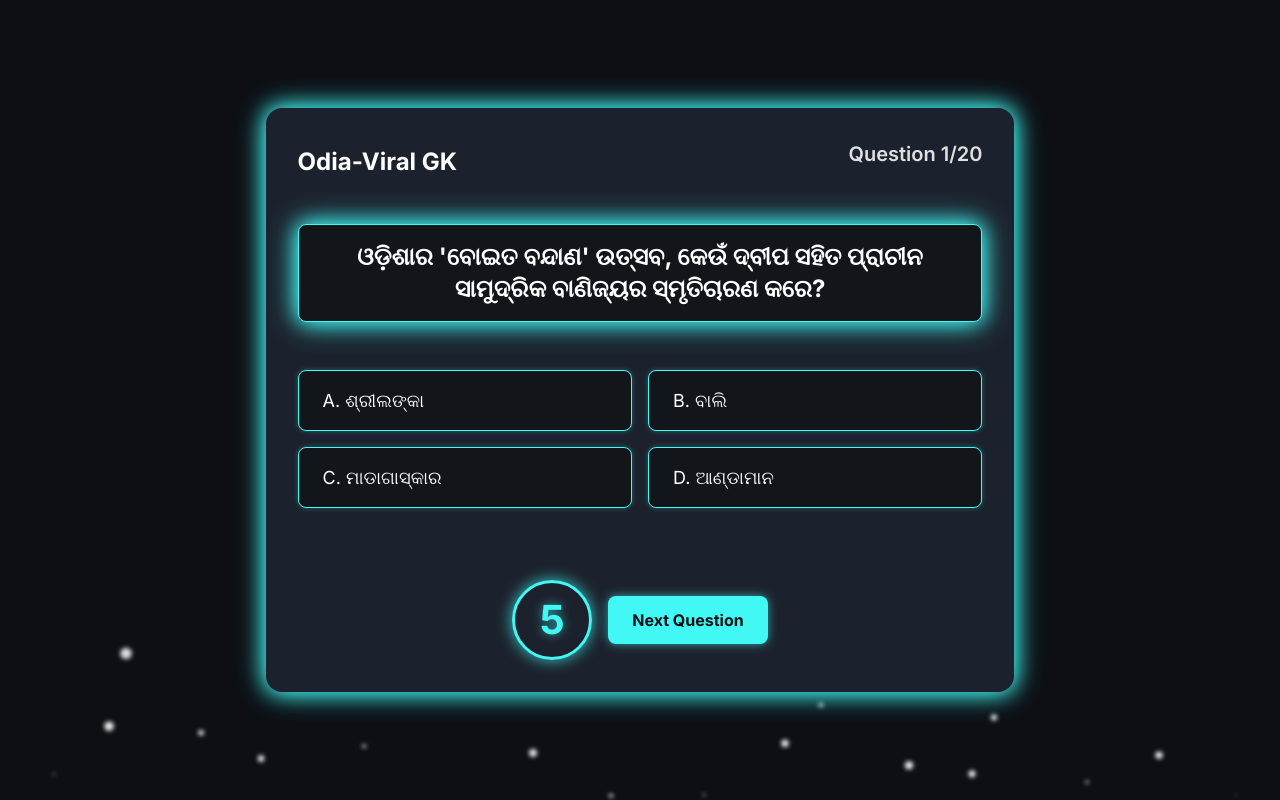
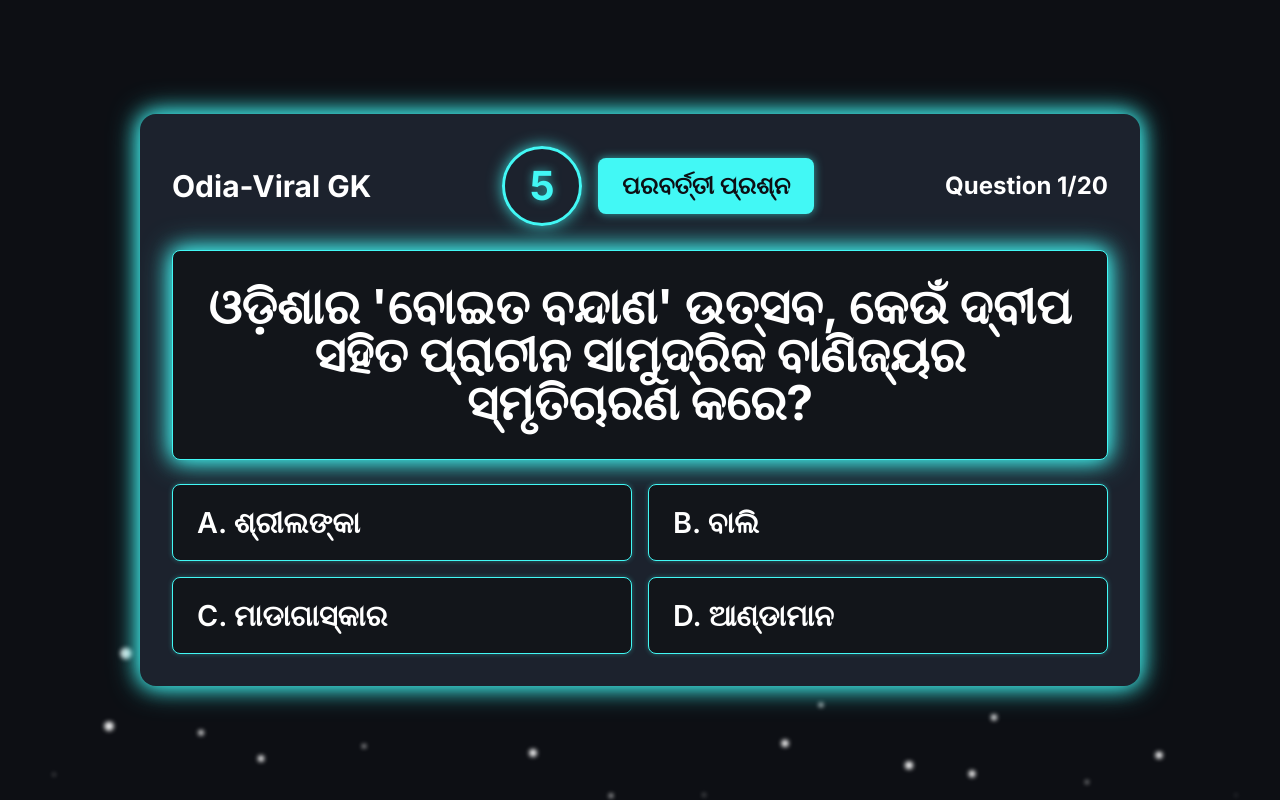
Before and after one commit to Dwiti-Maharana/Odia-Viral-GK, a plain HTML site: page index.html in a window 1280 px wide. Drawn offline with nearby package versions, Linux system fonts and the light colour scheme.

Commit message:
refactor bubble animations and enhance quiz layout for better user experience

```diff
--- a/index.html
+++ b/index.html
@@ -94,8 +94,7 @@
         .quiz-container {
             background-color: #1c222d; /* Top Navbar / Normal Button Background */
             border-radius: 1rem;
-            box-shadow: 0 0 20px rgba(0, 0, 0, 0.5);
-            max-width: 800px;
+            max-width: 1000px;
             width: 90%; /* Responsive width */
             padding: 2rem;
             display: flex;
@@ -110,10 +109,10 @@
         .question-box {
             background-color: #12151a;
             border: 1px solid #42f8f5;
-            border-radius: 0.5rem; /* Adjusted from 1rem to match option buttons */
-            padding: 1.5rem; /* Adjusted padding for better visual */
-            box-shadow: 0 0 10px rgba(66, 248, 245, 0.6); /* Initial glow */
-            animation: glowing 1.8s infinite alternate; /* Apply glowing animation */
+            border-radius: 0.5rem;
+            padding: 2rem; /* Adjusted padding */
+            box-shadow: 0 0 10px rgba(66, 248, 245, 0.6);
+            animation: glowing 1.8s infinite alternate;
         }
 
         .option-button {
@@ -125,19 +124,14 @@
             text-align: left;
             transition: all 0.3s ease;
             box-shadow: 0 0 5px rgba(66, 248, 245, 0.3); /* Glow Shadow */
-            font-size: 1.125rem; /* text-lg */
+            font-size: 1.8rem; /* text-lg */
+            font-weight: 600; /* semibold */
             cursor: pointer; /* Indicate clickable */
         }
 
         .option-button:hover:not(.selected):not(.correct):not(.incorrect) {
             background-color: rgba(66, 248, 245, 0.2); /* Slight hover effect */
             box-shadow: 0 0 15px rgba(66, 248, 245, 0.6);
-        }
-
-        .option-button.selected {
-            /* This class will no longer be applied on initial selection, only for internal tracking if needed */
-            /* If you want a subtle visual cue for selection without glow, adjust this */
-            /* For now, leaving it empty as per user request to not glow on selection */
         }
 
         .option-button.correct {
@@ -147,7 +141,6 @@
             color: #0d0f14; /* Black text for correct answer */
             font-weight: bolder; /* Bold text for correct answer */
         }
-
 
         @keyframes glowing {
             0% { box-shadow: 0 0 10px rgba(66, 248, 245, 0.6), 0 0 20px rgba(66, 248, 245, 0.4); }
@@ -166,17 +159,16 @@
             text-shadow: 0 0 10px rgba(66, 248, 245, 0.6);
             min-width: 80px;
             text-align: center;
-            /* Added styles for timer circle */
             display: flex;
             justify-content: center;
             align-items: center;
-            width: 80px; /* Adjust size as needed */
-            height: 80px; /* Adjust size as needed */
+            width: 80px;
+            height: 80px;
             border-radius: 50%;
             border: 3px solid #42f8f5;
             box-shadow: 0 0 15px rgba(66, 248, 245, 0.8);
-            background-color: rgba(28, 34, 45, 0.8); /* Match navbar/button background with transparency */
-            cursor: pointer; /* Timer is clickable */
+            background-color: rgba(28, 34, 45, 0.8);
+            cursor: pointer;
         }
 
         .timer-display.disabled {
@@ -238,68 +230,41 @@
             box-shadow: 0 0 20px rgba(66, 248, 245, 0.8);
         }
 
-        /* Responsive adjustments */
-        @media (min-width: 640px) { /* sm breakpoint */
-            .quiz-container {
-                width: 80%;
-            }
-        }
-        @media (min-width: 768px) { /* md breakpoint */
-            .quiz-container {
-                width: 70%;
-            }
-        }
-        @media (min-width: 1024px) { /* lg breakpoint */
-            .quiz-container {
-                width: 60%;
-            }
-        }
     </style>
 </head>
 <body class="flex items-center justify-center p-4">
 
     <div class="bubbles">
-        <div class="bubble"></div>
-        <div class="bubble"></div>
-        <div class="bubble"></div>
-        <div class="bubble"></div>
-        <div class="bubble"></div>
-        <div class="bubble"></div>
-        <div class="bubble"></div>
-        <div class="bubble"></div>
-        <div class="bubble"></div>
-        <div class="bubble"></div>
-        <div class="bubble glow"></div>
-        <div class="bubble"></div>
-        <div class="bubble"></div>
-        <div class="bubble glow"></div>
-        <div class="bubble"></div>
-        <div class="bubble"></div>
-        <div class="bubble"></div>
-        <div class="bubble glow"></div>
-        <div class="bubble"></div>
-        <div class="bubble"></div>
+        <div class="bubble"></div><div class="bubble"></div><div class="bubble"></div><div class="bubble"></div><div class="bubble"></div><div class="bubble"></div><div class="bubble"></div><div class="bubble"></div><div class="bubble"></div><div class="bubble"></div><div class="bubble glow"></div><div class="bubble"></div><div class="bubble"></div><div class="bubble glow"></div><div class="bubble"></div><div class="bubble"></div><div class="bubble"></div><div class="bubble glow"></div><div class="bubble"></div><div class="bubble"></div>
     </div>
 
     <div class="quiz-container">
-        <div class="flex flex-col sm:flex-row justify-between items-center mb-4">
-            <div class="text-xl sm:text-2xl font-bold text-white mb-2 sm:mb-0">Odia-Viral GK</div>
-            <div id="question-number" class="text-lg sm:text-xl font-semibold mb-4 text-secondary-description">Question 1/100</div>
+        <!-- MODIFIED: Top bar now contains all header elements -->
+        <div class="flex justify-between items-center w-full">
+            <!-- Left Item -->
+            <div class="text-2xl sm:text-3xl font-bold text-white">Odia-Viral GK</div>
+
+            <!-- Center Items -->
+            <div class="flex items-center gap-4">
+                <div id="timer" class="timer-display">5</div>
+                <button id="next-button" class="text-2xl sm:text-2xl font-bold main-button px-6 py-3 text-lg" disabled>ପରବର୍ତ୍ତୀ ପ୍ରଶ୍ନ</button>
             </div>
 
-        <div class="question-box p-4 mb-6 rounded-lg">
-            <div id="question-text" class="text-xl sm:text-2xl font-bold text-white leading-relaxed text-center">
+            <!-- Right Item -->
+            <div id="question-number" class="text-xl sm:text-2xl font-bold text-white">Question 1/20</div>
+        </div>
+
+        <div class="question-box">
+            <!-- MODIFIED: Increased text size for the question -->
+            <div id="question-text" class="text-2xl sm:text-5xl font-bold text-white leading-relaxed text-center">
                 </div>
         </div>
 
-        <div id="options-container" class="grid grid-cols-1 sm:grid-cols-2 gap-4 mb-6">
-            </div>
-            <script></script>
-        <div class="flex flex-col sm:flex-row justify-center items-center gap-4 mt-6">
-            <div id="timer" class="timer-display">5</div>
-            <button id="next-button" class="main-button px-6 py-3" disabled>Next Question</button>
+        <div id="options-container" class="grid grid-cols-1 sm:grid-cols-2 gap-4">
+            <!-- Options will be generated by JS here -->
         </div>
 
+        <!-- REMOVED: The old bottom container for timer and next button is no longer needed -->
     </div>
 
     <div id="message-box" class="message-box">
@@ -511,6 +476,7 @@
                 const button = document.createElement('button');
                 // Prepend the letter label to the option text
                 button.textContent = `${optionLabels[index]}. ${option}`;
+                // MODIFIED: Adding font-semibold via the class list from the style tag
                 button.classList.add('option-button', 'w-full', 'block', 'text-left');
                 // Pass only the original option text for comparison
                 button.addEventListener('click', () => handleOptionClick(button, option, currentQuestion.answer));
@@ -526,13 +492,10 @@
             if (selectedOption !== null) return; // Only allow one selection per question
 
             selectedOption = clickedButton;
-            // Removed: clickedButton.classList.add('selected'); // DO NOT highlight selected option immediately as per user request
 
-            // Disable all options after selection, so they can't change their mind
+            // Disable all options after selection
             Array.from(optionsContainer.children).forEach(button => {
-                if (button !== clickedButton) { // Keep the selected one marked (internally by selectedOption)
                 button.disabled = true;
-                }
             });
             // Do NOT start timer here. User will click the timer to start.
         }
@@ -554,7 +517,6 @@
                     correctSound.play(); // Play correct answer sound
                 } else if (selectedAnswerTextWithLabel && selectedAnswerTextWithLabel.substring(3) === originalButtonText && originalButtonText !== correctAnswerText) {
                     button.classList.add('incorrect'); // Highlight incorrect selected answer
-                    // No need to remove 'selected' class as it's not applied on selection
                 }
                 button.disabled = true; // Ensure all buttons are disabled after reveal
             });
@@ -562,12 +524,10 @@
             // Score update only if an option was selected and it was correct
             if (selectedOption && selectedOption.textContent.substring(3) === correctAnswerText) {
                 score++;
-                // Removed: scoreDisplay.textContent = `Score: ${score}`;
             }
         }
 
         timerElement.addEventListener('click', () => {
-
             // Prevent multiple clicks on timer for the same question or if answer is already revealed
             if (timerCountdown !== null || !nextButton.disabled) {
                 return;
@@ -582,7 +542,6 @@
         function resetQuiz() {
             currentQuestionIndex = 0;
             score = 0;
-            // Removed: scoreDisplay.textContent = `Score: ${score}`;
             clearInterval(timerCountdown); // Ensure timer is cleared on reset
             timerCountdown = null; // Reset timerCountdown to null
             loadQuestion();
@@ -597,7 +556,6 @@
         // Initial load
         window.onload = () => {
             loadQuestion();
-            // Background music will now be played on the first option button click
         };
 
     </script>
```
Lines whose indentation alone changed are shown as unchanged.
